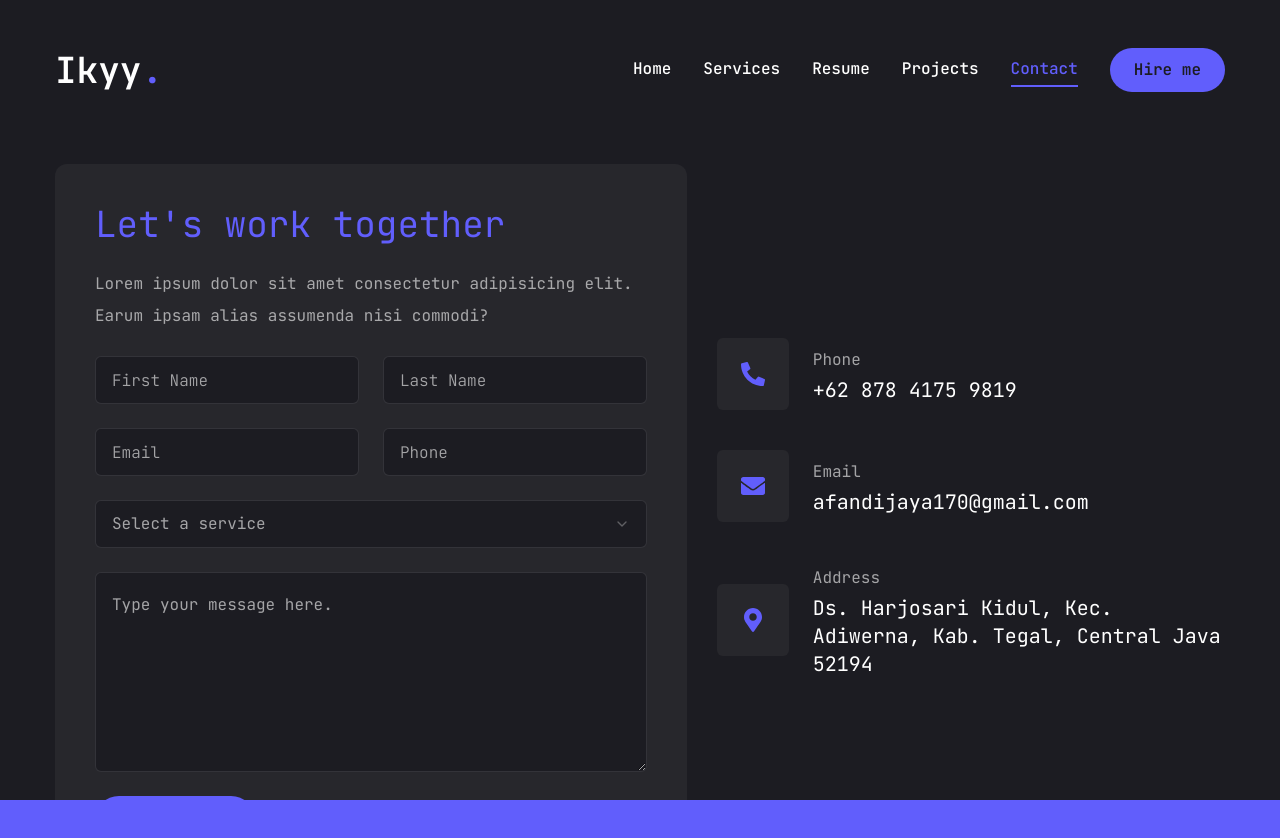
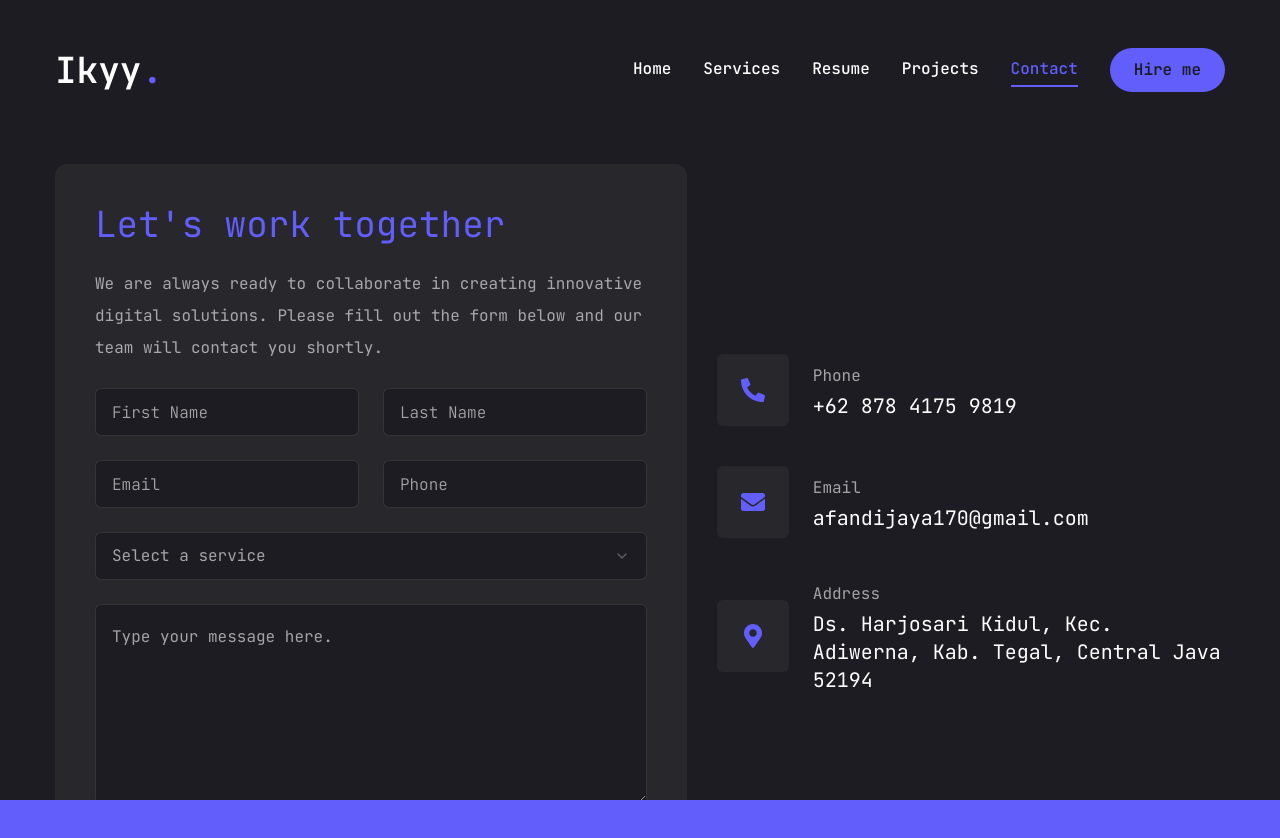
Before and after one commit to ikyyydev/portofolio-v1, a Next.js app: page /contact in a window 1280 px wide. Shown: the top 838 px of the page. Built offline with nearby package versions, Linux system fonts and the light colour scheme.

Commit message:
mengubah konten dibagian contact

```diff
--- a/app/contact/page.jsx
+++ b/app/contact/page.jsx
@@ -54,8 +54,9 @@ const Contact = () => {
             <form className="flex flex-col gap-6 p-10 bg-[#27272c] rounded-xl">
               <h3 className="text-4xl text-accent">Let's work together</h3>
               <p className="text-white/60">
-                Lorem ipsum dolor sit amet consectetur adipisicing elit. Earum
-                ipsam alias assumenda nisi commodi?
+                We are always ready to collaborate in creating innovative
+                digital solutions. Please fill out the form below and our team
+                will contact you shortly.
               </p>
               {/* input */}
               <div className="grid grid-cols-1 md:grid-cols-2 gap-6">
@@ -73,8 +74,7 @@ const Contact = () => {
                   <SelectGroup>
                     <SelectLabel>Select a service</SelectLabel>
                     <SelectItem value="1">Web Development</SelectItem>
-                    <SelectItem value="2">UI/UX Design</SelectItem>
-                    <SelectItem value="3">
+                    <SelectItem value="2">
                       Search Engine Optimization
                     </SelectItem>
                   </SelectGroup>
--- a/app/resume/page.jsx
+++ b/app/resume/page.jsx
@@ -191,7 +191,7 @@ const Resume = () => {
                     return (
                       <li
                         key={index}
-                        className="flex items-center justify-center xl:justify-start gap-4"
+                        className="flex items-center justify-start gap-4"
                       >
                         <span className="text-white/60">
                           {item.fieldName}:{" "}
```
